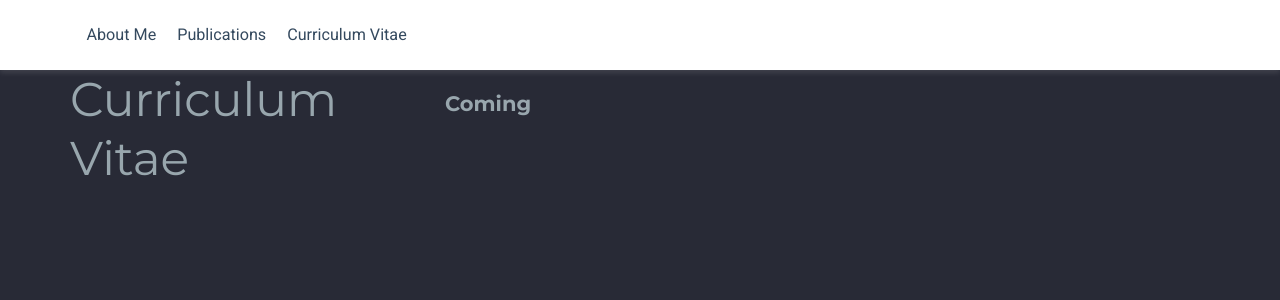
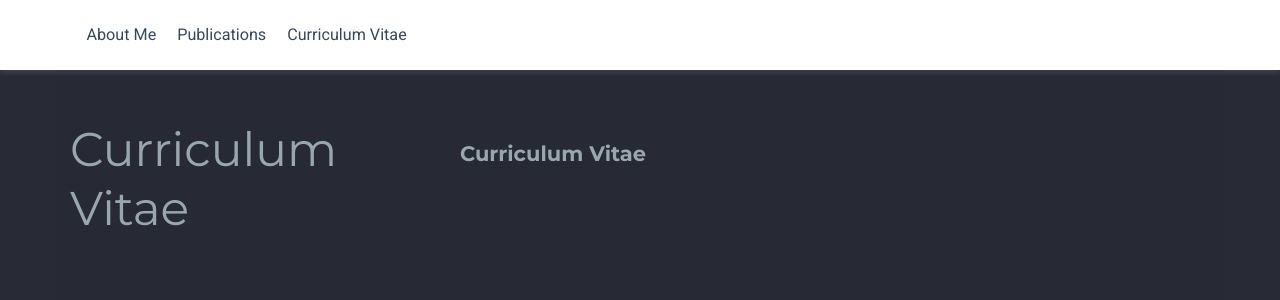
Before and after one commit to juliamjuliano/juliamjuliano.github.io, a Jekyll site: the page built from curriculum_vitae/index.html, in a window 1280 px wide. Shown: the top 300 px of the page. Built offline with Jekyll 4.4.1, drawn with Linux system fonts in a browser that asks for light colours; nearby versions of some CDN libraries; a style sheet for code colours, icons or effects is not loaded.

Commit message:
Update index.html

```diff
--- a/curriculum_vitae/index.html
+++ b/curriculum_vitae/index.html
@@ -3,13 +3,15 @@ layout: academic
 title: Julia M. Juliano | Curriculum Vitae
 ---
 
-<section id="curriculum vitae">
+<section id="curriculum vitae" class="home-section wg-pages">
     <div class="container">
         <div class="row">
             <div class="col-12 col-lg-4 section-heading">
                 <h1>Curriculum Vitae</h1>
             </div>
- 		    <h4>Coming</h4>
+            <div class="col-12 col-lg-8">
+                <h4>Curriculum Vitae</h4>
+            </div>
         </div>
     </div>
 </section>
```
